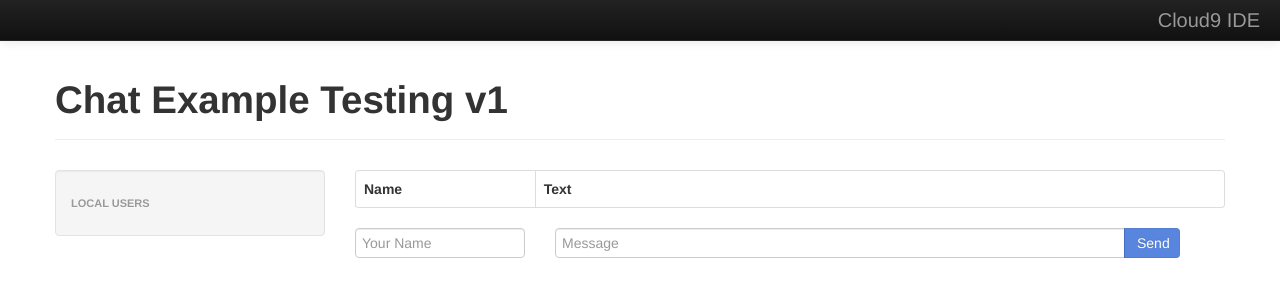
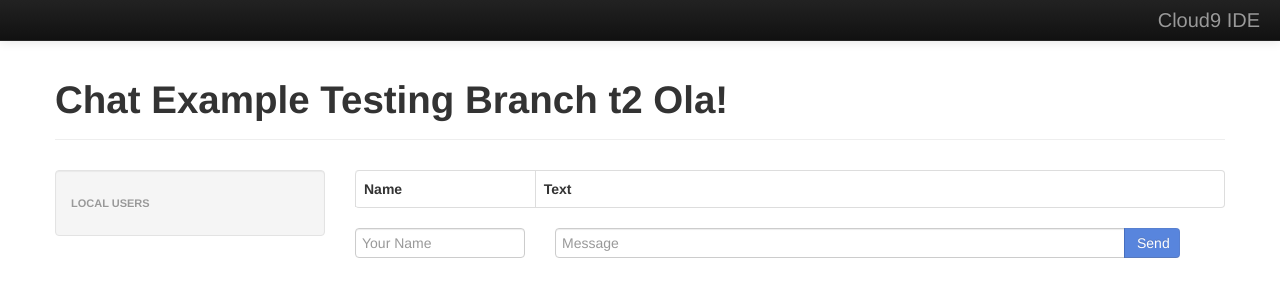
Before and after one commit to pbhatt17/nodetest, a website: page client/index.html in a window 1280 px wide. Drawn offline with nearby package versions, Linux system fonts and the light colour scheme; no server answers.

Commit message:
Update index.html

```diff
--- a/client/index.html
+++ b/client/index.html
@@ -55,7 +55,7 @@
         </div>
       </div>
       <div class="page-header">
-        <h1>Chat Example Testing v1</h1>
+        <h1>Chat Example Testing Branch t2 Ola!</h1>
       </div>
       <div class="row">
         <div class="span3">
```
